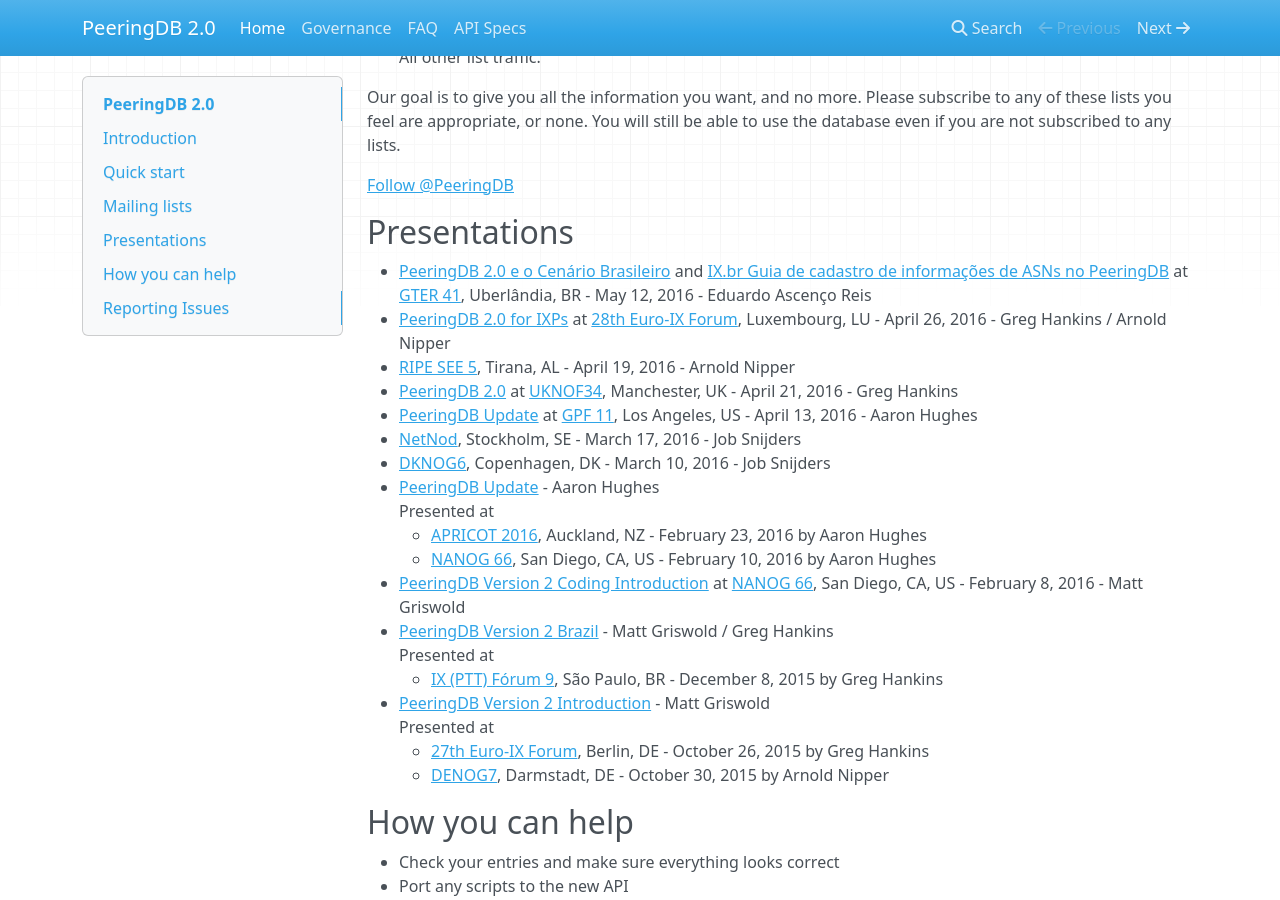
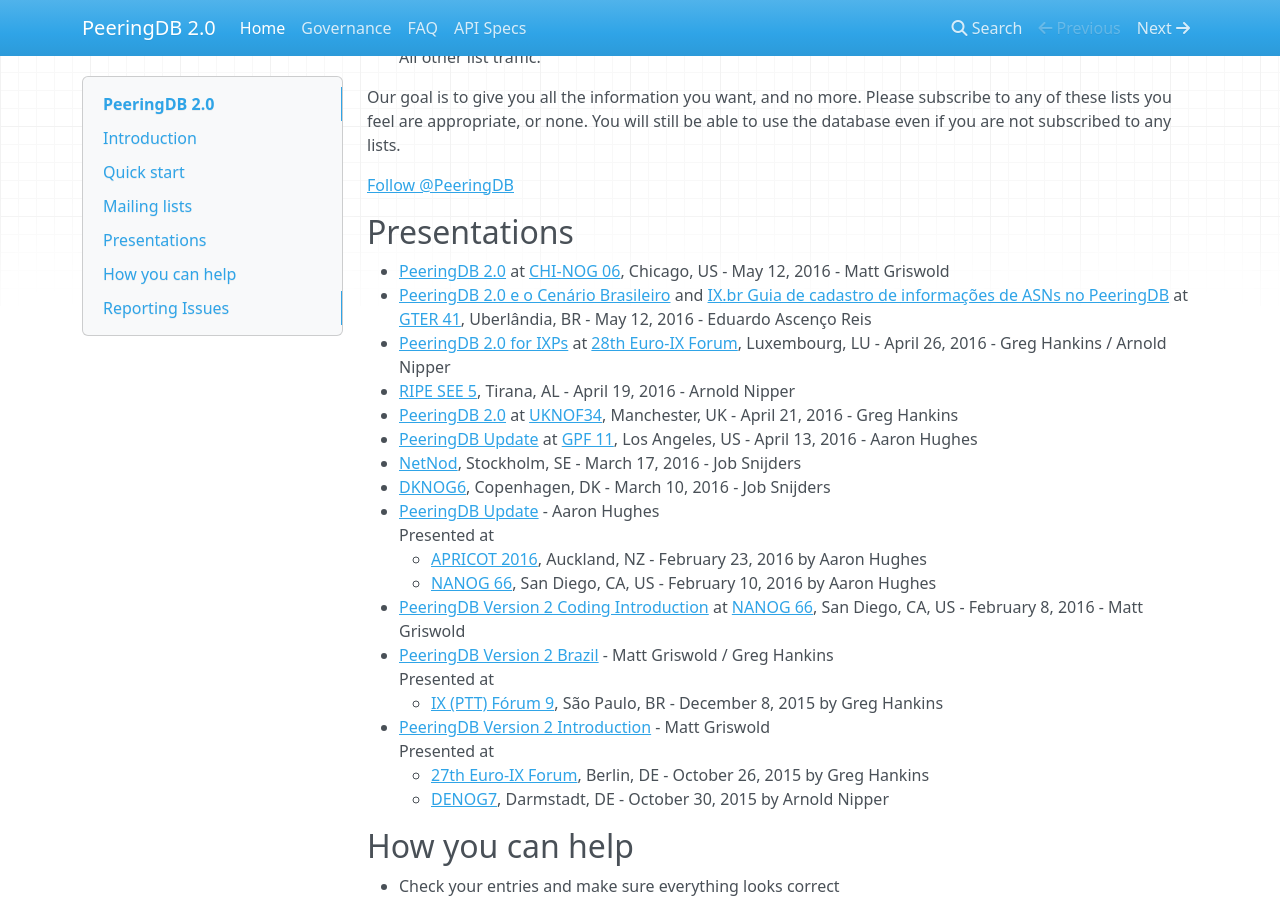
Before and after one commit to peeringdb/docs, an MkDocs documentation site: the page built from docs/index.md, in a window 1280 px wide and 900 px high, scrolled down 1504 px. Built offline with MkDocs 1.6.1, drawn with Linux system fonts in a browser that asks for light colours; nearby versions of some CDN libraries; comment, search, counter and statistics services are not loaded; old or Windows-style settings are respelled for this version of MkDocs.

Commit message:
CHI-NOG 06.

```diff
--- a/docs/index.md
+++ b/docs/index.md
@@ -78,6 +78,7 @@
 
 ## Presentations
 
+- [PeeringDB 2.0](presentation/2016-05-12_chi-nog-06-peeringdb.pdf) at [CHI-NOG 06](http://chinog.org/meetings/chi-nog-06/), Chicago, US - May 12, 2016 - Matt Griswold
 - [PeeringDB 2.0 e o Cenário Brasileiro](presentation/2016-05-12_PeeringDB-2.0_GTER_41.pdf) and [IX.br Guia de cadastro de informações de ASNs no PeeringDB](presentation/2016-05-12_IX.br_PeeringDB_Guide.pdf) at [GTER 41](http://gtergts.nic.br/), Uberlândia, BR - May 12, 2016 - Eduardo Ascenço Reis
 - [PeeringDB 2.0 for IXPs](presentation/2016-04-26_PeeringDB_28th_Euro-IX_Forum.pdf) at [28th Euro-IX Forum](https://www.euro-ix.net/), Luxembourg, LU - April 26, 2016 - Greg Hankins / Arnold Nipper
 - [RIPE SEE 5](https://www.ripe.net/participate/meetings/regional-meetings/see-5), Tirana, AL - April 19, 2016 - Arnold Nipper
```
Also changed, not shown: 1 other file.
